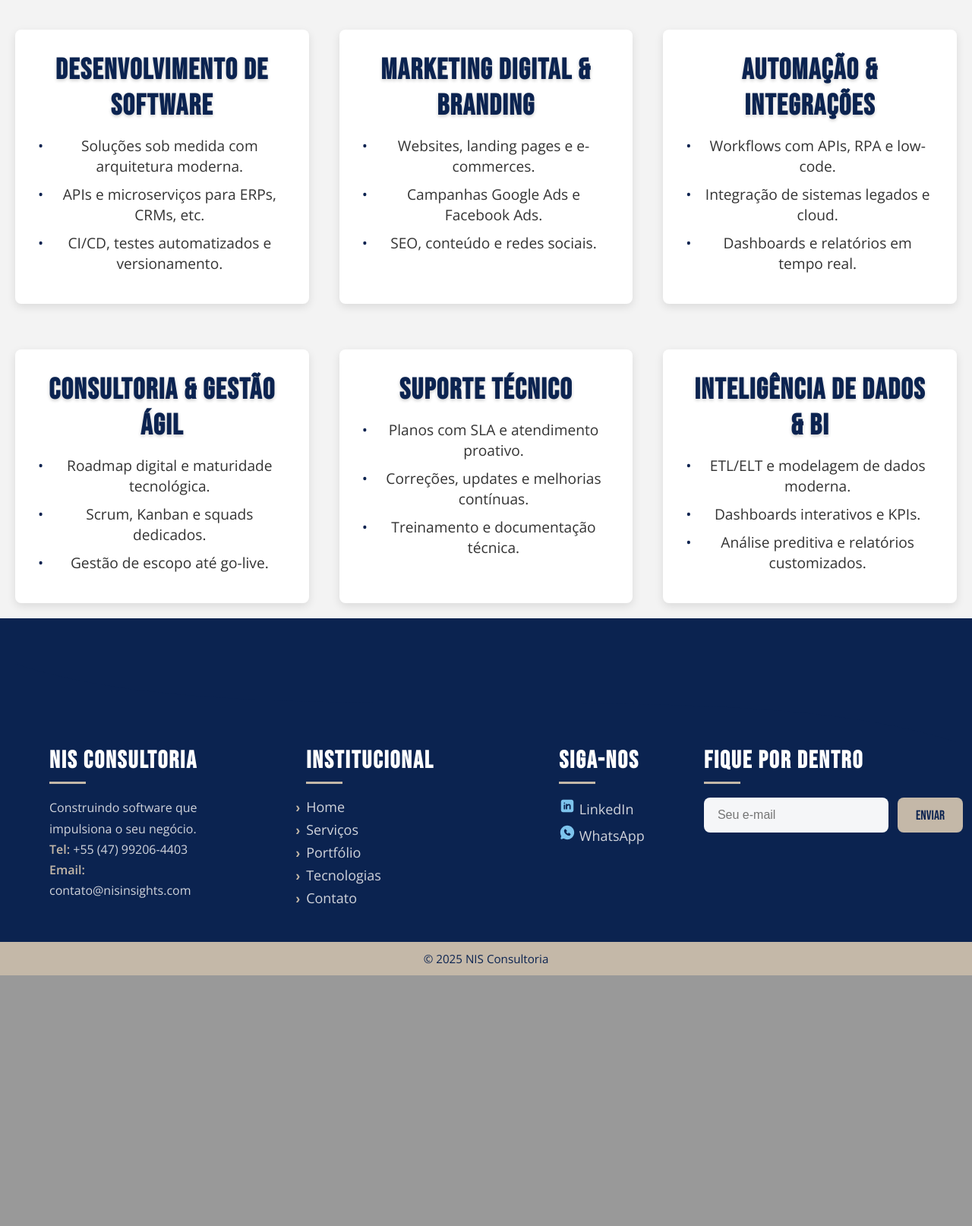
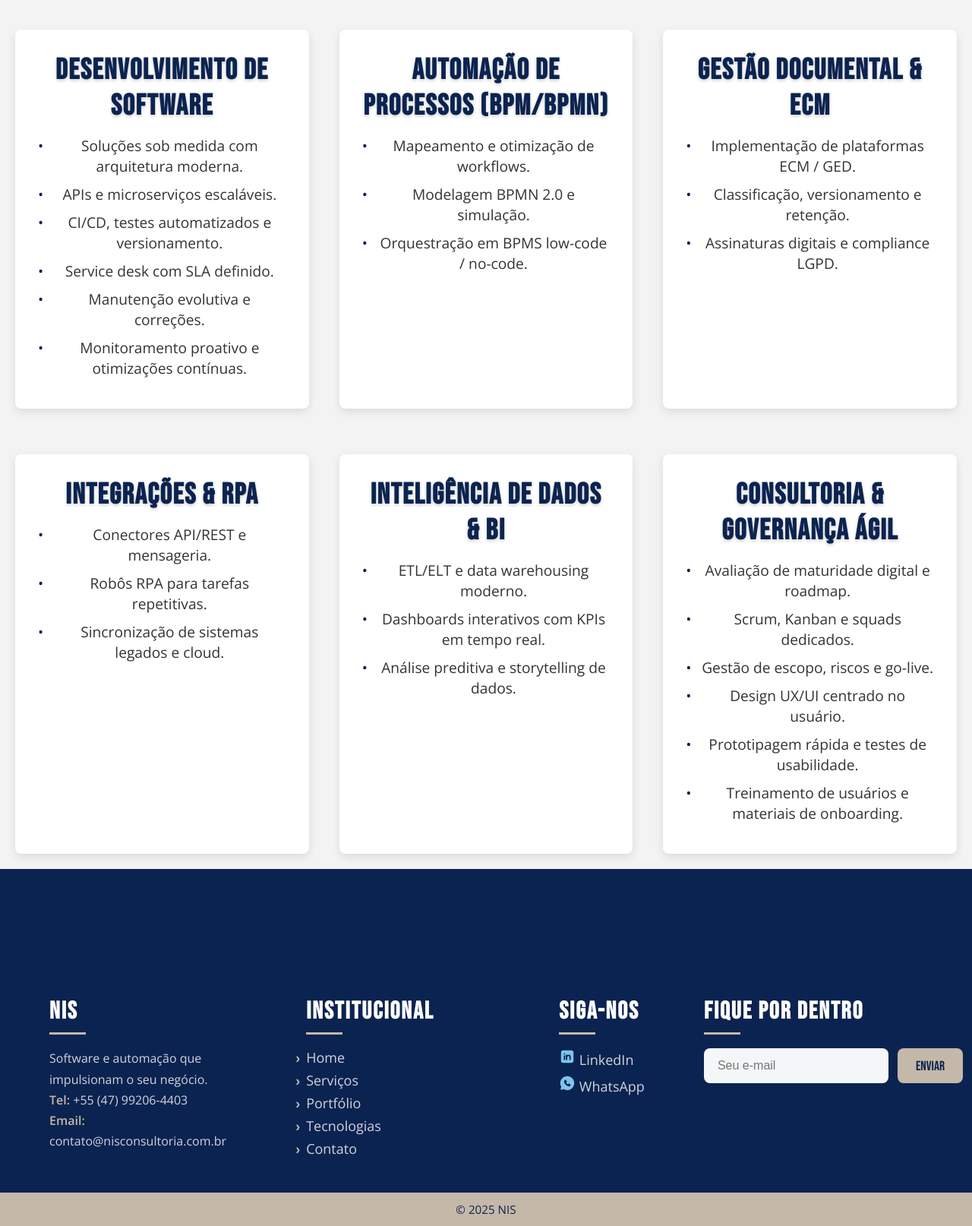
Before and after one commit to Rhichyllie/NIS_site, a Flask app: page /servicos in a window 1280 px wide. Shown: the part 891-2505 px from the top of the page at 76% size. Before the commit the page ends 2175 px from the top, so only its background shows below. Run offline with Flask 3, Linux system fonts and the light colour scheme.

Commit message:
site reestruturado, modificante todas as paginas no sentindo do conteudo, layout permance

```diff
--- a/templates/base.html
+++ b/templates/base.html
@@ -4,14 +4,14 @@
   <meta charset="UTF-8">
   <meta name="viewport" content="width=device-width, initial-scale=1">
   <meta name="description"
-        content="NIS Insights & Solutions transforma dados em estratégias de sucesso. Soluções personalizadas em insights e analytics.">
-  <meta property="og:title" content="NIS Insights & Solutions">
-  <meta property="og:description" content="Transformando dados em estratégias de sucesso.">
+        content="NIS transforma processos complexos em fluxos digitais inteligentes. Especialistas em automação de processos, gestão documental e integrações.">
+  <meta property="og:title" content="NIS">
+  <meta property="og:description" content="Software e automação que impulsionam o seu negócio.">
   <meta property="og:image" content="/static/nis_logo.svg">
   <meta property="og:url" content="https://nisconsultoria.com.br/">
   <meta name="theme-color" content="#0D3B66">
 
-  <title>NIS Consultoria – {% block title %}{% endblock %}</title>
+  <title>NIS – {% block title %}{% endblock %}</title>
 
   <!-- Fontes -->
   <link rel="preconnect" href="https://fonts.googleapis.com">
@@ -26,7 +26,7 @@
   <header class="header-top" id="header">
     <nav class="navbar">
       <a href="/index.html" class="logo-link" aria-label="Página Inicial">
-        <img src="/static/nis_logo.svg" alt="Logo NIS" class="logo" loading="lazy">
+        <img src="/static/nis_logo.svg" alt="Logo da NIS" class="logo" loading="lazy">
       </a>
       <button class="menu-toggle" aria-label="Abrir menu" aria-expanded="false" aria-controls="nav-overlay">
         <span class="hamburger"></span>
@@ -70,13 +70,13 @@
   <div class="footer-container">
     <!-- Sobre -->
     <div class="footer-col about">
-      <h3>NIS Consultoria</h3>
-      <p>Construindo software que impulsiona o seu negócio.</p>
+      <h3>NIS</h3>
+      <p>Software e automação que impulsionam o seu negócio.</p>
       <p>
         <strong>Tel:</strong>
         <a href="tel:+5547992064403">+55&nbsp;(47)&nbsp;99206-4403</a><br>
         <strong>Email:</strong>
-        <a href="mailto:contato@nisconsultoria.com">contato@nisinsights.com</a>
+        <a href="mailto:contato@nisconsultoria.com.br">contato@nisconsultoria.com.br</a>
       </p>
     </div>
 
@@ -98,13 +98,13 @@
       <ul>
         <li>
           <a href="https://www.linkedin.com/company/n-i-s-insights-solutions" target="_blank" rel="noopener">
-            <img src="/static/icons/linkedin.svg" alt="" class="social-icon">
+            <img src="/static/icons/linkedin.svg" alt="LinkedIn" class="social-icon">
             LinkedIn
           </a>
         </li>
         <li>
           <a href="https://wa.me/5547992064403" target="_blank" rel="noopener">
-            <img src="/static/icons/whatsapp.svg" alt="" class="social-icon">
+            <img src="/static/icons/whatsapp.svg" alt="WhatsApp" class="social-icon">
             WhatsApp
           </a>
         </li>
@@ -129,7 +129,7 @@
 </footer>
 
 <!-- Faixa copyright -->
-<div class="footer-year">&copy; 2025&nbsp;NIS&nbsp;Consultoria</div>
+<div class="footer-year">&copy; 2025&nbsp;NIS</div>
 
 <!-- JS -->
 <script src="/static/script.js"></script>
--- a/templates/contato.html
+++ b/templates/contato.html
@@ -58,7 +58,7 @@
         WhatsApp
       </a>
       <a
-        href="https://www.linkedin.com/company/n-i-s-insights-solutions"
+        href="https://www.linkedin.com/company/nis-solucoes"
         target="_blank"
         rel="noopener noreferrer"
         class="btn-contact"
--- a/templates/servicos.html
+++ b/templates/servicos.html
@@ -16,7 +16,7 @@
   <!-- texto centralizado -->
   <div class="hero-content">
     <h1>Serviços</h1>
-    <p>Transformamos necessidades em <span class="highlight">soluções reais</span> para negócios digitais.</p>
+    <p>Transformamos <span class="highlight">processos complexos</span> em fluxos digitais e inteligentes.</p>
   </div>
 </section>
 
@@ -25,55 +25,60 @@
     <h3>Desenvolvimento de Software</h3>
     <ul>
       <li>Soluções sob medida com arquitetura moderna.</li>
-        <li>APIs e microserviços para ERPs, CRMs, etc.</li>
+      <li>APIs e microserviços escaláveis.</li>
       <li>CI/CD, testes automatizados e versionamento.</li>
+      <li>Service desk com SLA definido.</li>
+      <li>Manutenção evolutiva e correções.</li>
+      <li>Monitoramento proativo e otimizações contínuas.</li>
     </ul>
   </div>
 
   <div class="servico">
-      <h3>Marketing Digital & Branding</h3>
+    <h3>Automação de Processos (BPM/BPMN)</h3>
     <ul>
-        <li>Websites, landing pages e e-commerces.</li>
-        <li>Campanhas Google Ads e Facebook Ads.</li>
-        <li>SEO, conteúdo e redes sociais.</li>
+      <li>Mapeamento e otimização de workflows.</li>
+      <li>Modelagem BPMN 2.0 e simulação.</li>
+      <li>Orquestração em BPMS low-code / no-code.</li>
     </ul>
   </div>
 
   <div class="servico">
-      <h3>Automação & Integrações</h3>
+    <h3>Gestão Documental & ECM</h3>
     <ul>
-        <li>Workflows com APIs, RPA e low-code.</li>
-        <li>Integração de sistemas legados e cloud.</li>
-        <li>Dashboards e relatórios em tempo real.</li>
+      <li>Implementação de plataformas ECM / GED.</li>
+      <li>Classificação, versionamento e retenção.</li>
+      <li>Assinaturas digitais e compliance LGPD.</li>
     </ul>
   </div>
 
   <div class="servico">
-      <h3>Consultoria & Gestão Ágil</h3>
+    <h3>Integrações & RPA</h3>
     <ul>
-        <li>Roadmap digital e maturidade tecnológica.</li>
-        <li>Scrum, Kanban e squads dedicados.</li>
-        <li>Gestão de escopo até go-live.</li>
-      </ul>
-    </div>
-
-    <div class="servico">
-      <h3>Suporte Técnico</h3>
-      <ul>
-        <li>Planos com SLA e atendimento proativo.</li>
-        <li>Correções, updates e melhorias contínuas.</li>
-        <li>Treinamento e documentação técnica.</li>
+      <li>Conectores API/REST e mensageria.</li>
+      <li>Robôs RPA para tarefas repetitivas.</li>
+      <li>Sincronização de sistemas legados e cloud.</li>
     </ul>
   </div>
 
   <div class="servico">
     <h3>Inteligência de Dados & BI</h3>
     <ul>
-        <li>ETL/ELT e modelagem de dados moderna.</li>
-        <li>Dashboards interativos e KPIs.</li>
-        <li>Análise preditiva e relatórios customizados.</li>
+      <li>ETL/ELT e data warehousing moderno.</li>
+      <li>Dashboards interativos com KPIs em tempo real.</li>
+      <li>Análise preditiva e storytelling de dados.</li>
+    </ul>
+  </div>
+
+  <div class="servico">
+    <h3>Consultoria & Governança Ágil</h3>
+    <ul>
+      <li>Avaliação de maturidade digital e roadmap.</li>
+      <li>Scrum, Kanban e squads dedicados.</li>
+      <li>Gestão de escopo, riscos e go-live.</li>
+      <li>Design UX/UI centrado no usuário.</li>
+      <li>Prototipagem rápida e testes de usabilidade.</li>
+      <li>Treinamento de usuários e materiais de onboarding.</li>
     </ul>
   </div>
 </div>
-</section>
 {% endblock %}
```
Also changed, not shown: templates/index.html (+34 -22 lines), templates/processos.html (+19 -19 lines). Lines whose indentation alone changed are shown as unchanged.
